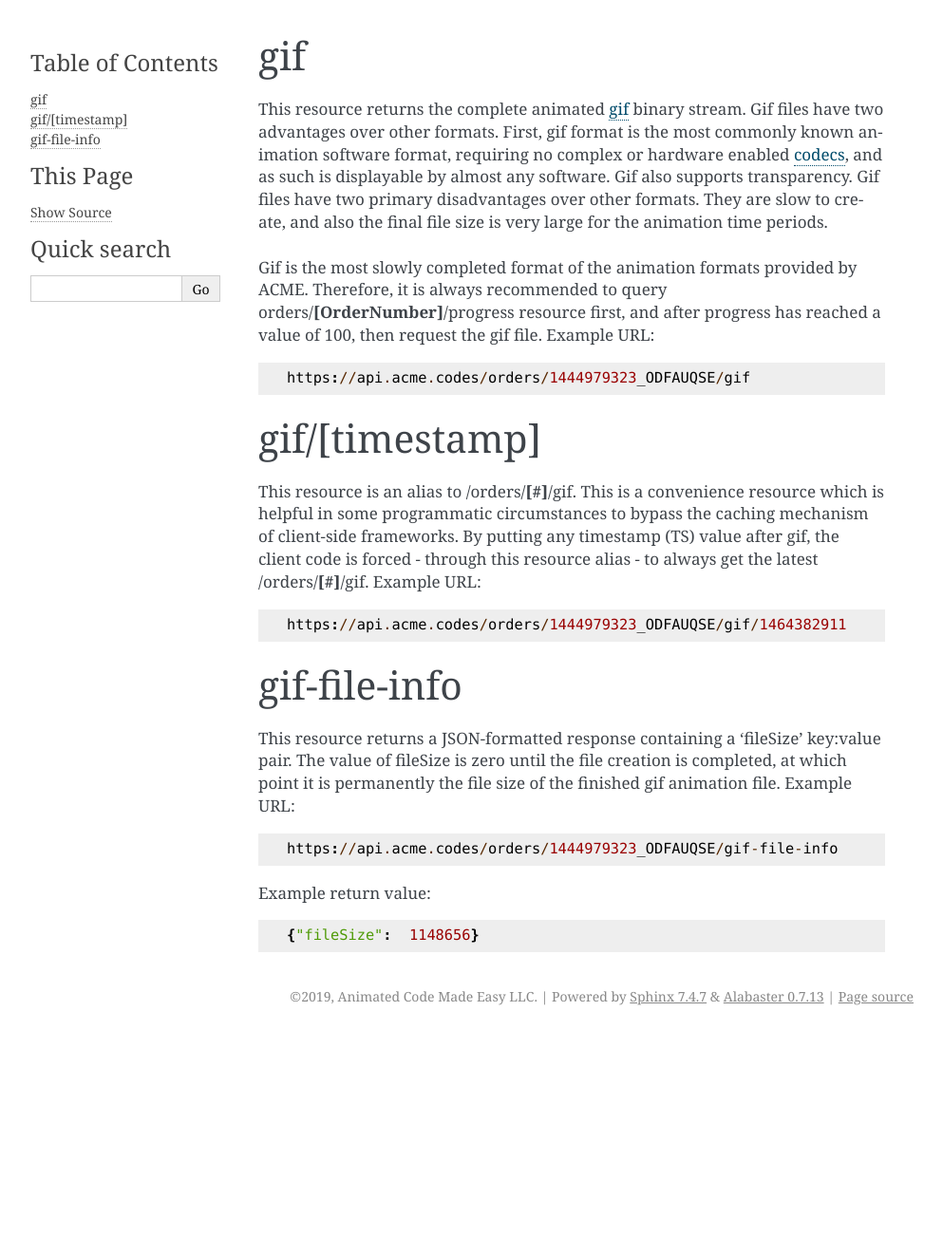
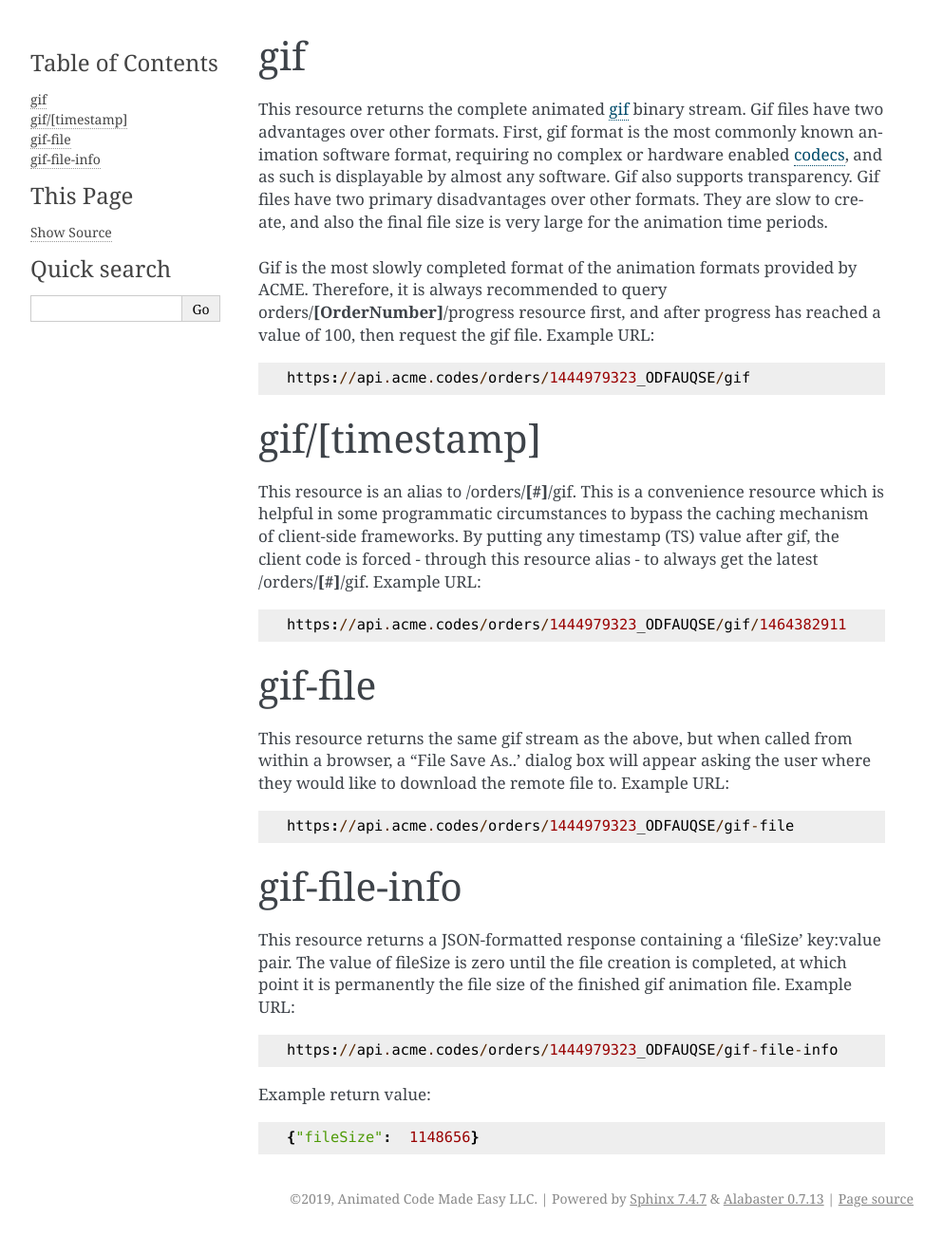
Before and after one commit to pcmillerAcme/docs, a Sphinx documentation site: the page built from source/gif.rst, in a window 1280 px wide. Shown: the whole page at 95% size, without its empty margins (148-1141 px from the left). Built offline with Sphinx 7.4.7, drawn with Linux system fonts in a browser that asks for light colours; before the commit the page ends 1089 px from its top, so only the background shows below that.

Commit message:
added gif-file

```diff
--- a/source/gif.rst
+++ b/source/gif.rst
@@ -19,6 +19,13 @@ This resource is an alias to /orders/**[#]**/gif. This is a convenience resource
 
     https://api.acme.codes/orders/1444979323_ODFAUQSE/gif/1464382911
 
+gif-file
+########
+
+This resource returns the same gif stream as the above, but when called from within a browser, a "File Save As..' dialog box will appear asking the user where they would like to download the remote file to. Example URL:
+::
+
+    https://api.acme.codes/orders/1444979323_ODFAUQSE/gif-file
 
 gif-file-info
 #############
```
